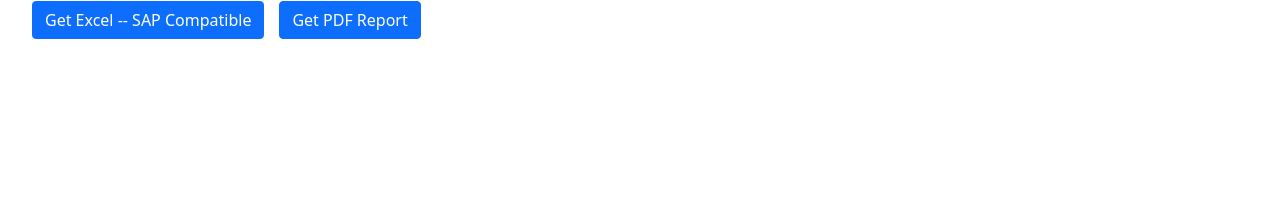
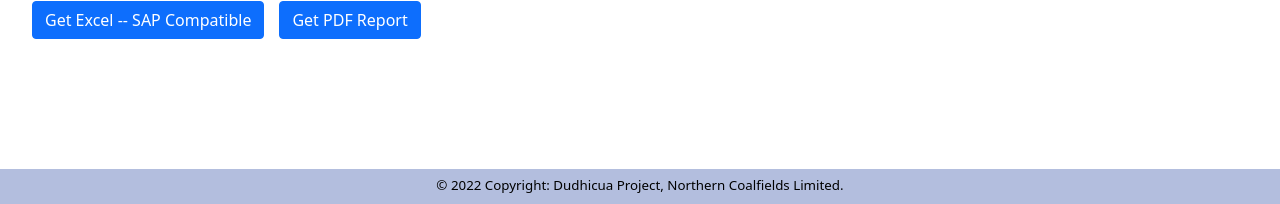
Before and after one commit to dchdevs/dchdevs.github.io, a PHP site: page / in a window 1280 px wide. Shown: the part 765-969 px from the top of the page. Before the commit the page ends 804 px from the top, so only its background shows below. Run offline with PHP 8.4, Linux system fonts and the light colour scheme.

Commit message:
Add footer

```diff
--- a/css/style.css
+++ b/css/style.css
@@ -90,7 +90,16 @@ table thead th {
     background: -webkit-linear-gradient(to top, rgba(255, 255, 255, 0.5), rgba(4, 42, 146, 0.5));
     background: linear-gradient(to top, rgba(255, 255, 255, 0.5), rgba(4, 42, 146, 0.5));
 }
-
+.page-footer{
+    height:35px;
+    width:100%;
+    flex-direction: row;
+    align-items:stretch;
+    justify-content: space-evenly;
+    background: rgba(4, 42, 146, 0.3);
+    font-size: smaller;
+    position:relative;
+}
 .ph-left{
     display: flex;
     float: left;
--- a/index.html
+++ b/index.html
@@ -717,12 +717,21 @@
                     <br>
                     <br>
                     <br>
+                    <br>
+                    <br>
                 </div>
             </div>
         </div>
     </div>
     <div class="printpdf_bottom"><span>Digitally generated and verified by Shift Incharge.<img src="images/check.png" style='vertical-align:middle; height: 1em;' alt="signed" /></span></div>
     <!-- page-body ends here -->
+    <div class="page-footer">
+      <footer class="text-center text-lg-start text-black" style="transform: translate(0,35%);">
+        <div class="text-center">
+          © 2022 Copyright: Dudhicua Project, Northern Coalfields Limited.
+        </div>
+      </footer>
+    </div>
     <script src="js/jquery-3.6.0.js"></script>
     <script src="js/jquery-ui.js"></script>
     <script src="js/jquery.validate.min.js"></script>
--- a/js/entry.js
+++ b/js/entry.js
@@ -3,6 +3,7 @@
 * Copyright - GPL Version 3
 *
 * Libraries used: jQuery, jspdf, html2canvas, html2pdf, jhxlsx
+*
 * Author: Atul Pratap Singh (https://github.com/atuldch)
 */
 
```
